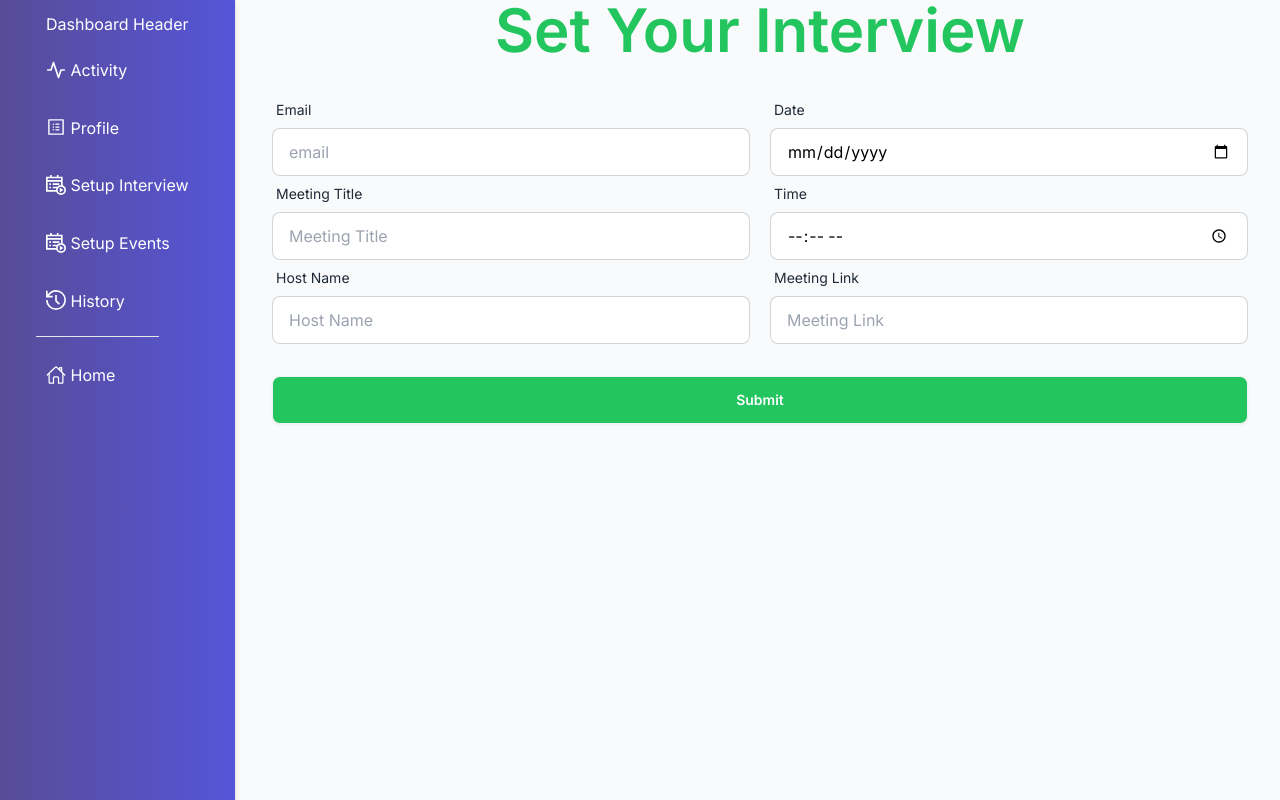
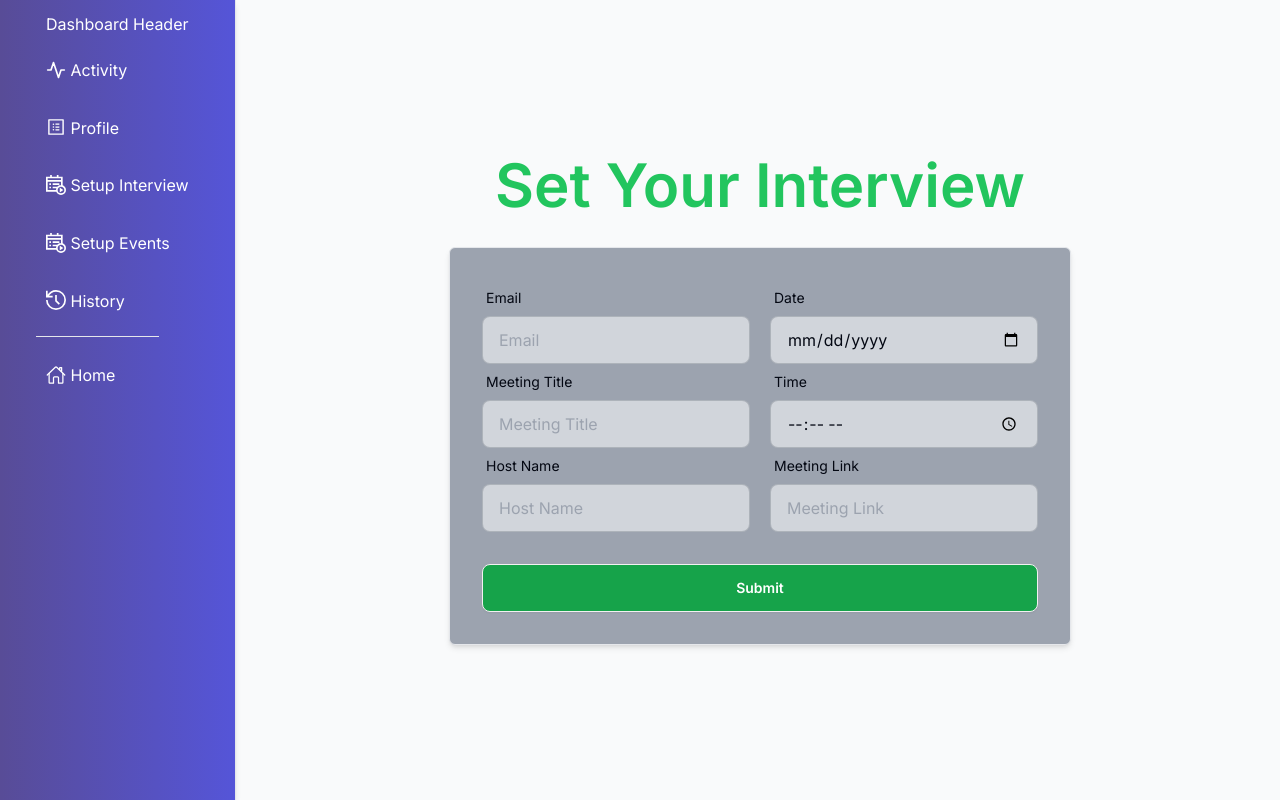
Before and after one commit to Naymul-NN/Schedulemeet-client, a Next.js app: page /dashboard/setupinterview in a window 1280 px wide. Built offline with nearby package versions, Linux system fonts and the light colour scheme; no server answers.

Commit message:
setinterview page , setevent page design modified

```diff
--- a/src/components/setUpInterview/SetUpInterview.jsx
+++ b/src/components/setUpInterview/SetUpInterview.jsx
@@ -1,18 +1,17 @@
-'use client'
-import TitleDashboard from '../../shared/TitleDashboard/TitleDashboard.jsx';
-import React from 'react';
-import { useForm } from "react-hook-form"
-import toast from 'react-hot-toast';
+"use client";
+import TitleDashboard from "../../shared/TitleDashboard/TitleDashboard.jsx";
+import React from "react";
+import { useForm } from "react-hook-form";
+import toast from "react-hot-toast";
 import axios from "axios";
 
 const SetUpInterview = () => {
-
   const {
     register,
     handleSubmit,
     watch,
     formState: { errors },
-      } = useForm()
+  } = useForm();
 
   const onSubmit = (data) => {
     console.log(data);
@@ -28,66 +27,115 @@ const SetUpInterview = () => {
         console.log(err.message);
       });
     // toast.success('Interview scheduled successfully!');
-      }
+  };
 
   return (
-        <div>
+    <div className=" min-h-screen   setInterviewContainer  flex justify-center items-center bg-gray-50  ">
+      <div className=" setInterviewWrappper  ">
+        {/* title section starts  */}
         <TitleDashboard title={"Set Your Interview"}></TitleDashboard>
-            <form onSubmit={handleSubmit(onSubmit)} className="card-body">
+        {/* title section ends   */}
 
+        {/* form section starts  */}
+
+        <div className="formSection bg-gray-400  border border-gray-200 rounded-md mt-8 shadow-md w-[92%]  xmd:w-[98%] lg:w-full  m-auto">
+          <form
+            onSubmit={handleSubmit(onSubmit)}
+            className="card-body">
             {/* dividing the form elements */}
-                <div className='flex gap-5'>
-
+            <div className="flex gap-5">
               {/* left side elements */}
-                    <div className='flex-1'>
-                        <div className="form-control">
+              <div className="flex-1">
+                <div className="form-control  ">
                   <label className="label">
-                                <span className="label-text">Email</span>
+                    <span className="label-text  text-gray-950">Email</span>
                   </label>
-                            <input {...register("hostEmail")} type="email" placeholder="email" className="input input-bordered text-black" required />
+                  <input
+                    {...register("hostEmail")}
+                    type="email"
+                    placeholder="Email"
+                    className="  w-full sm:w-[97%] xmd:w-full input input-bordered text-gray-950 bg-gray-300 "
+                    required
+                  />
                 </div>
                 <div className="form-control">
                   <label className="label">
-                                <span className="label-text">Meeting Title</span>
+                    <span className="label-text text-gray-950">
+                      Meeting Title
+                    </span>
                   </label>
-                            <input {...register("meetingTitle")} type="text" placeholder="Meeting Title" className="input input-bordered text-black" required />
+                  <input
+                    {...register("meetingTitle")}
+                    type="text"
+                    placeholder="Meeting Title"
+                    className=" w-full sm:w-[97%] xmd:w-full input input-bordered text-gray-950 bg-gray-300 "
+                    required
+                  />
                 </div>
                 <div className="form-control">
                   <label className="label">
-                                <span className="label-text">Host Name</span>
+                    <span className="label-text text-gray-950 ">Host Name</span>
                   </label>
-                            <input {...register("hostName")} type="text" placeholder="Host Name" className="input input-bordered text-black" required />
+                  <input
+                    {...register("hostName")}
+                    type="text"
+                    placeholder="Host Name"
+                    className=" w-full sm:w-[97%] xmd:w-full input input-bordered text-gray-950 bg-gray-300"
+                    required
+                  />
                 </div>
-
               </div>
 
               {/* right side elements */}
-                    <div className='flex-1'>
+              <div className="flex-1">
                 <div className="form-control">
                   <label className="label">
-                                <span className="label-text">Date</span>
+                    <span className="label-text text-gray-950 ">Date</span>
                   </label>
-                            <input {...register("date")} type="date" placeholder="Date" className="input input-bordered text-black" required />
+                  <input
+                    {...register("date")}
+                    type="date"
+                    placeholder="Date"
+                    className="  w-full sm:w-[97%] xmd:w-full input input-bordered text-gray-950 bg-gray-300"
+                    required
+                  />
                 </div>
                 <div className="form-control">
                   <label className="label">
-                                <span className="label-text">Time</span>
+                    <span className="label-text text-gray-950 ">Time</span>
                   </label>
-                            <input {...register("time")} type="time" placeholder="Time" className="input input-bordered text-black" required />
+                  <input
+                    {...register("time")}
+                    type="time"
+                    placeholder="Time"
+                    className=" w-full sm:w-[97%] xmd:w-full  input input-bordered text-gray-950 bg-gray-300"
+                    required
+                  />
                 </div>
                 <div className="form-control">
                   <label className="label">
-                                <span className="label-text">Meeting Link</span>
+                    <span className="label-text text-gray-950">
+                      Meeting Link
+                    </span>
                   </label>
-                            <input {...register("meetingLink")} type="text" placeholder="Meeting Link" className="input input-bordered text-black" required />
+                  <input
+                    {...register("meetingLink")}
+                    type="text"
+                    placeholder="Meeting Link"
+                    className="  w-full sm:w-[97%] xmd:w-full input input-bordered text-gray-950 bg-gray-300"
+                    required
+                  />
                 </div>
-
               </div>
             </div>
             <div className="form-control mt-6">
-                    <button className="btn bg-green-500 text-white">Submit</button>
+              <button className="btn bg-green-600 text-white">Submit</button>
             </div>
           </form>
+        </div>
+
+        {/* form section ends  */}
+      </div>
     </div>
   );
 };
```
Also changed, not shown: src/components/setUpEvent/SetUpEvent.jsx (+78 -30 lines). Lines whose indentation alone changed are shown as unchanged.
